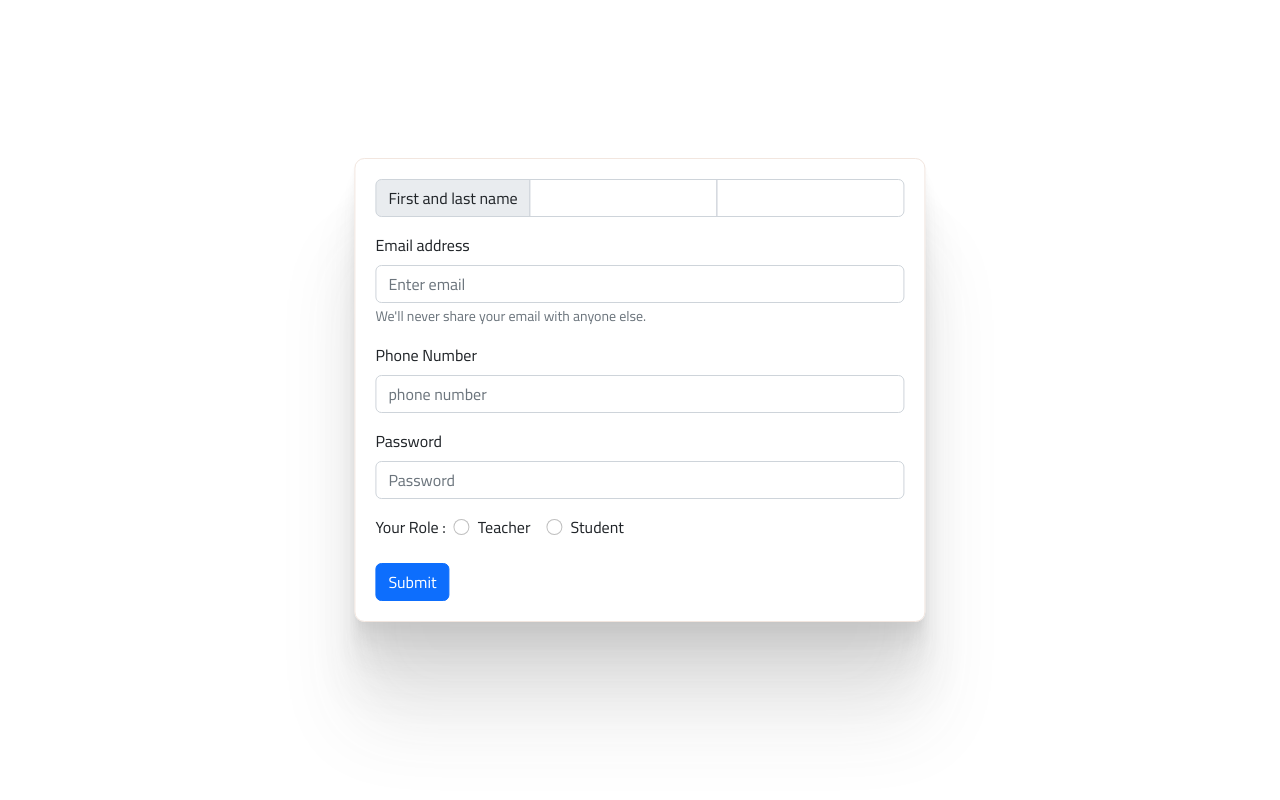
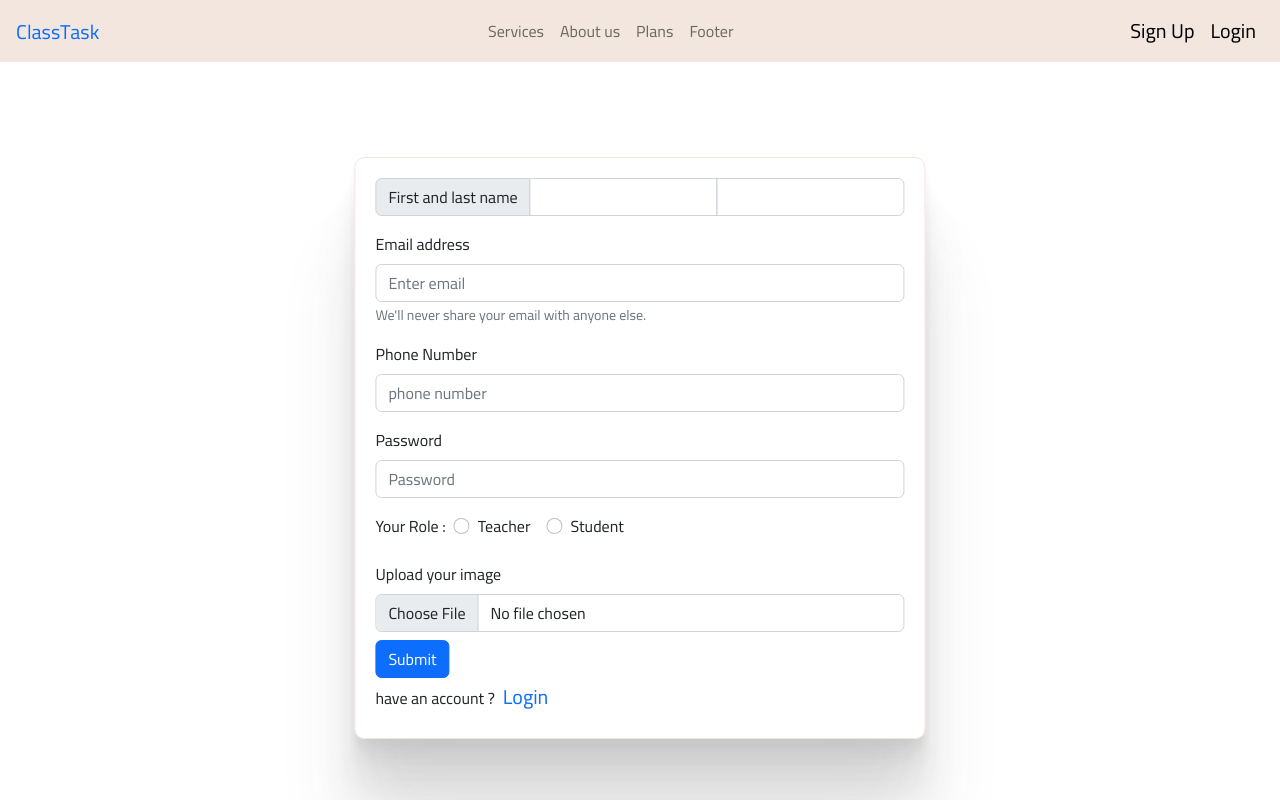
Before and after one commit to Ahmed-Elkoumey/ITI-graduation-project---ClassTask, a React (Create React App) app: page /signup in a window 1280 px wide. Built offline with nearby package versions, Linux system fonts and the light colour scheme.

Commit message:
formsFunctionality

```diff
--- a/package.json
+++ b/package.json
@@ -9,13 +9,13 @@
     "@testing-library/react": "^13.4.0",
     "@testing-library/user-event": "^13.5.0",
     "bootstrap": "^5.2.2",
+    "cdbreact": "^1.5.3",
     "date-fns": "^2.29.3",
-    "cdbreact": "^1.5.3",
     "react": "^18.2.0",
     "react-big-calendar": "^1.5.0",
     "react-bootstrap": "^2.5.0",
+    "react-bootstrap-sidebar-menu": "^2.0.3",
     "react-datepicker": "^4.8.0",
-    "react-bootstrap-sidebar-menu": "^2.0.3",
     "react-dom": "^18.2.0",
     "react-icons": "^4.6.0",
     "react-pro-sidebar": "^1.0.0-alpha.7",
--- a/src/components/login/Login.jsx
+++ b/src/components/login/Login.jsx
@@ -2,22 +2,20 @@ import "./login.scss";
 import Button from "react-bootstrap/Button";
 import Form from "react-bootstrap/Form";
 import { useNavigate } from "react-router-dom";
+import Navigationbar from "../Home/Navigationbar";
+const Login = () => {
+  const goToLogin = useNavigate();
 
-const Login = () => {
-
-
-  const goToLogin =useNavigate();
-
-
-  const handleClick = e => {
+  const handleClick = (e) => {
     e.preventDefault();
-    goToLogin('/student');
-  }
+    goToLogin("/student");
+  };
 
   return (
     <div className="form-wrapper">
+      <Navigationbar />
       <div className="container">
-        <Form className="form" onSubmit={e=>handleClick(e)} >
+        <Form className="form" onSubmit={(e) => handleClick(e)}>
           <Form.Group className="mb-3" controlId="formBasicEmail">
             <Form.Label>Email address</Form.Label>
             <Form.Control type="email" placeholder="Enter email" />
--- a/src/components/signup/SignUp.jsx
+++ b/src/components/signup/SignUp.jsx
@@ -4,24 +4,22 @@ import Form from "react-bootstrap/Form";
 import "./../login/login.scss";
 import InputGroup from "react-bootstrap/InputGroup";
 // Routing
-import { useNavigate } from 'react-router-dom';
-
-
+import { useNavigate } from "react-router-dom";
+import Navigationbar from "../Home/Navigationbar";
 
 const SignUp = () => {
+  const goToLogin = useNavigate();
 
-  const goToLogin =useNavigate();
-
-
-  const handleClick = e => {
+  const handleClick = (e) => {
     e.preventDefault();
-    goToLogin('/login');
-  }
+    goToLogin("/login");
+  };
 
   return (
     <div className="form-wrapper">
+      <Navigationbar />
       <div className="container">
-        <Form className="form" onSubmit={e=>handleClick(e)}>
+        <Form className="form mt-5" onSubmit={(e) => handleClick(e)}>
           <InputGroup className="mb-3">
             <InputGroup.Text>First and last name</InputGroup.Text>
             <Form.Control aria-label="First name" />
@@ -38,7 +36,6 @@ const SignUp = () => {
             <Form.Label>Phone Number</Form.Label>
             <Form.Control type="number" placeholder="phone number" />
           </Form.Group>
-
           <Form.Group className="mb-3" controlId="formBasicPassword">
             <Form.Label>Password</Form.Label>
             <Form.Control type="password" placeholder="Password" />
@@ -62,9 +59,16 @@ const SignUp = () => {
               />
             </div>
           ))}
+          <Form.Label className="me-2">Upload your image </Form.Label>
+          <Form.Control type="file" className="mb-2" />
           <Button variant="primary" type="submit">
             Submit
-          </Button>
+          </Button>{" "}
+          <br />
+          <Form.Label className="mt-2 me-2">have an account ? </Form.Label>
+          <a onClick={(e) => handleClick(e)} href="/login">
+            Login
+          </a>
         </Form>
       </div>
     </div>
```
